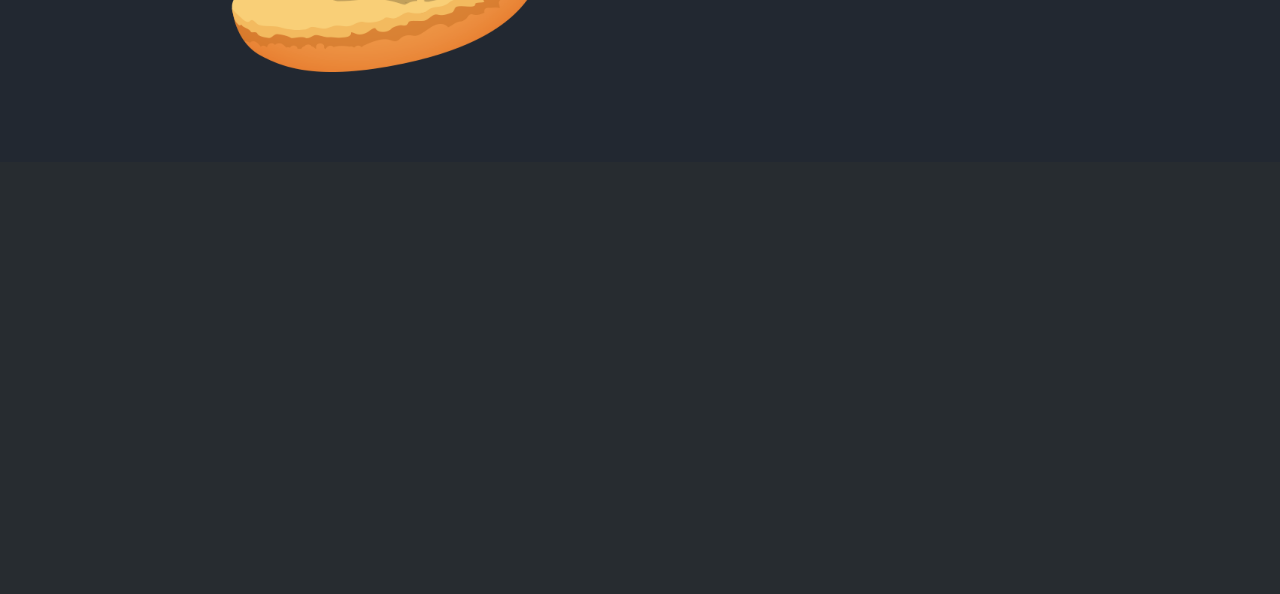
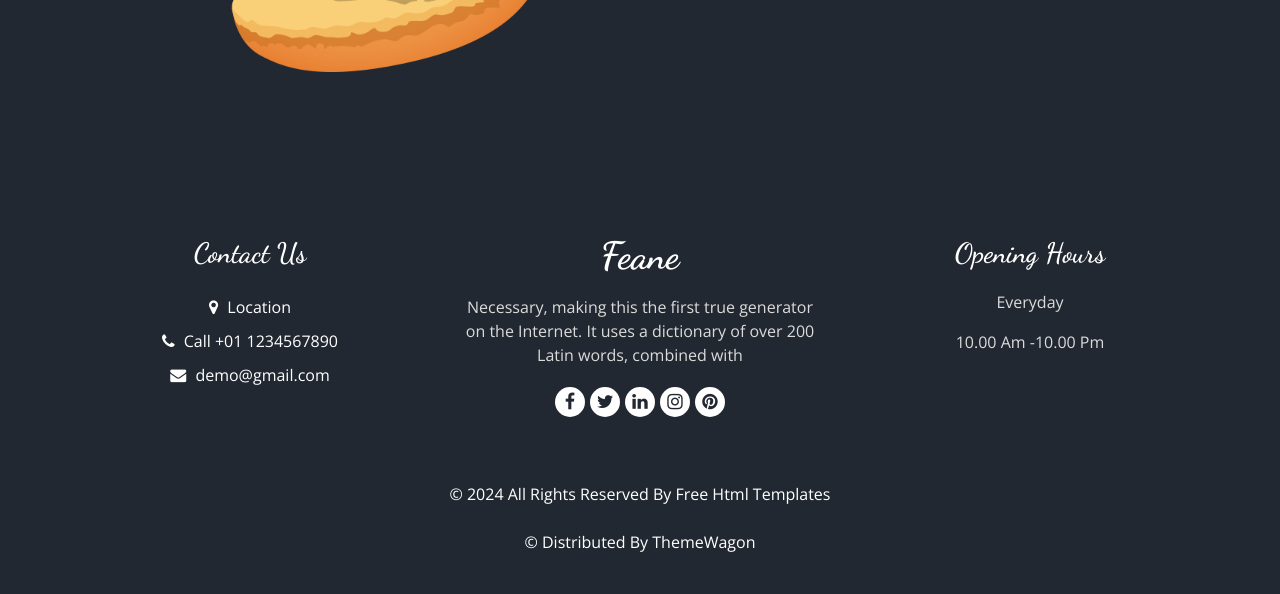
Before and after one commit to Rehankhanpy/resturant, a Django app: page /about in a window 1280 px wide. Shown: the part 714-1308 px from the top of the page. Before the commit the page ends 786 px from the top, so only its background shows below. Run offline with Django 4.2, Linux system fonts and the light colour scheme; some libraries are stand-ins or nearby versions.

Commit message:
Update about.html

```diff
--- a/templates/about.html
+++ b/templates/about.html
@@ -1,6 +1,36 @@
-{% extends 'base.html' %}
-{% load static %}
-{% block body %}
+<!DOCTYPE html>
+<html>
+
+<head>
+  <!-- Basic -->
+  <meta charset="utf-8" />
+  <meta http-equiv="X-UA-Compatible" content="IE=edge" />
+  <!-- Mobile Metas -->
+  <meta name="viewport" content="width=device-width, initial-scale=1, shrink-to-fit=no" />
+  <!-- Site Metas -->
+  <meta name="keywords" content="" />
+  <meta name="description" content="" />
+  <meta name="author" content="" />
+  <link rel="shortcut icon" href="images/favicon.png" type="">
+
+  <title> Feane </title>
+
+  <!-- bootstrap core css -->
+  <link rel="stylesheet" type="text/css" href="css/bootstrap.css" />
+
+  <!--owl slider stylesheet -->
+  <link rel="stylesheet" type="text/css" href="https://cdnjs.cloudflare.com/ajax/libs/OwlCarousel2/2.3.4/assets/owl.carousel.min.css" />
+  <!-- nice select  -->
+  <link rel="stylesheet" href="https://cdnjs.cloudflare.com/ajax/libs/jquery-nice-select/1.1.0/css/nice-select.min.css" integrity="sha512-CruCP+TD3yXzlvvijET8wV5WxxEh5H8P4cmz0RFbKK6FlZ2sYl3AEsKlLPHbniXKSrDdFewhbmBK5skbdsASbQ==" crossorigin="anonymous" />
+  <!-- font awesome style -->
+  <link href="css/font-awesome.min.css" rel="stylesheet" />
+
+  <!-- Custom styles for this template -->
+  <link href="css/style.css" rel="stylesheet" />
+  <!-- responsive style -->
+  <link href="css/responsive.css" rel="stylesheet" />
+
+</head>
 
 <body class="sub_page">
 
@@ -145,4 +175,110 @@
   </section>
 
   <!-- end about section -->
-  {% endblock %}
+
+  <!-- footer section -->
+  <footer class="footer_section">
+    <div class="container">
+      <div class="row">
+        <div class="col-md-4 footer-col">
+          <div class="footer_contact">
+            <h4>
+              Contact Us
+            </h4>
+            <div class="contact_link_box">
+              <a href="">
+                <i class="fa fa-map-marker" aria-hidden="true"></i>
+                <span>
+                  Location
+                </span>
+              </a>
+              <a href="">
+                <i class="fa fa-phone" aria-hidden="true"></i>
+                <span>
+                  Call +01 1234567890
+                </span>
+              </a>
+              <a href="">
+                <i class="fa fa-envelope" aria-hidden="true"></i>
+                <span>
+                  demo@gmail.com
+                </span>
+              </a>
+            </div>
+          </div>
+        </div>
+        <div class="col-md-4 footer-col">
+          <div class="footer_detail">
+            <a href="" class="footer-logo">
+              Feane
+            </a>
+            <p>
+              Necessary, making this the first true generator on the Internet. It uses a dictionary of over 200 Latin words, combined with
+            </p>
+            <div class="footer_social">
+              <a href="">
+                <i class="fa fa-facebook" aria-hidden="true"></i>
+              </a>
+              <a href="">
+                <i class="fa fa-twitter" aria-hidden="true"></i>
+              </a>
+              <a href="">
+                <i class="fa fa-linkedin" aria-hidden="true"></i>
+              </a>
+              <a href="">
+                <i class="fa fa-instagram" aria-hidden="true"></i>
+              </a>
+              <a href="">
+                <i class="fa fa-pinterest" aria-hidden="true"></i>
+              </a>
+            </div>
+          </div>
+        </div>
+        <div class="col-md-4 footer-col">
+          <h4>
+            Opening Hours
+          </h4>
+          <p>
+            Everyday
+          </p>
+          <p>
+            10.00 Am -10.00 Pm
+          </p>
+        </div>
+      </div>
+      <div class="footer-info">
+        <p>
+          &copy; <span id="displayYear"></span> All Rights Reserved By
+          <a href="https://html.design/">Free Html Templates</a><br><br>
+          &copy; <span id="displayYear"></span> Distributed By
+          <a href="https://themewagon.com/" target="_blank">ThemeWagon</a>
+        </p>
+      </div>
+    </div>
+  </footer>
+  <!-- footer section -->
+
+  <!-- jQery -->
+  <script src="js/jquery-3.4.1.min.js"></script>
+  <!-- popper js -->
+  <script src="https://cdn.jsdelivr.net/npm/popper.js@1.16.0/dist/umd/popper.min.js" integrity="sha384-Q6E9RHvbIyZFJoft+2mJbHaEWldlvI9IOYy5n3zV9zzTtmI3UksdQRVvoxMfooAo" crossorigin="anonymous">
+  </script>
+  <!-- bootstrap js -->
+  <script src="js/bootstrap.js"></script>
+  <!-- owl slider -->
+  <script src="https://cdnjs.cloudflare.com/ajax/libs/OwlCarousel2/2.3.4/owl.carousel.min.js">
+  </script>
+  <!-- isotope js -->
+  <script src="https://unpkg.com/isotope-layout@3.0.4/dist/isotope.pkgd.min.js"></script>
+  <!-- nice select -->
+  <script src="https://cdnjs.cloudflare.com/ajax/libs/jquery-nice-select/1.1.0/js/jquery.nice-select.min.js"></script>
+  <!-- custom js -->
+  <script src="js/custom.js"></script>
+  <!-- Google Map -->
+  <script src="https://maps.googleapis.com/maps/api/js?key=AIzaSyCh39n5U-4IoWpsVGUHWdqB6puEkhRLdmI&callback=myMap">
+  </script>
+  <!-- End Google Map -->
+
+</body>
+
+</html>
```
